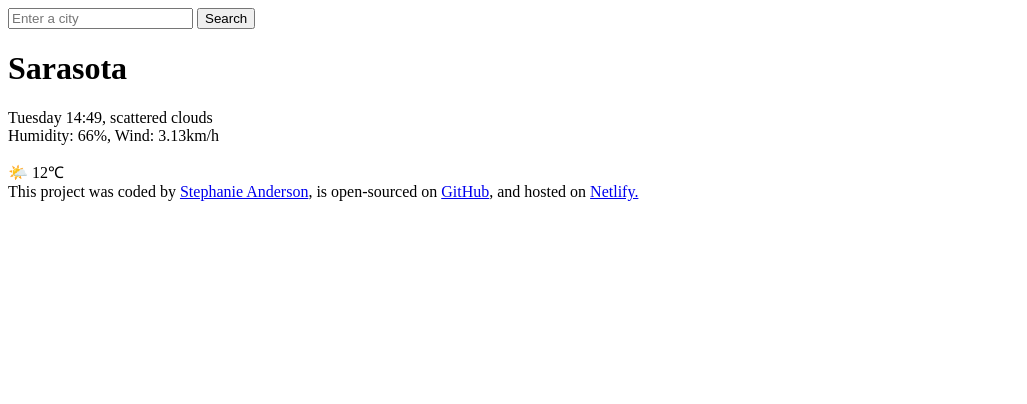
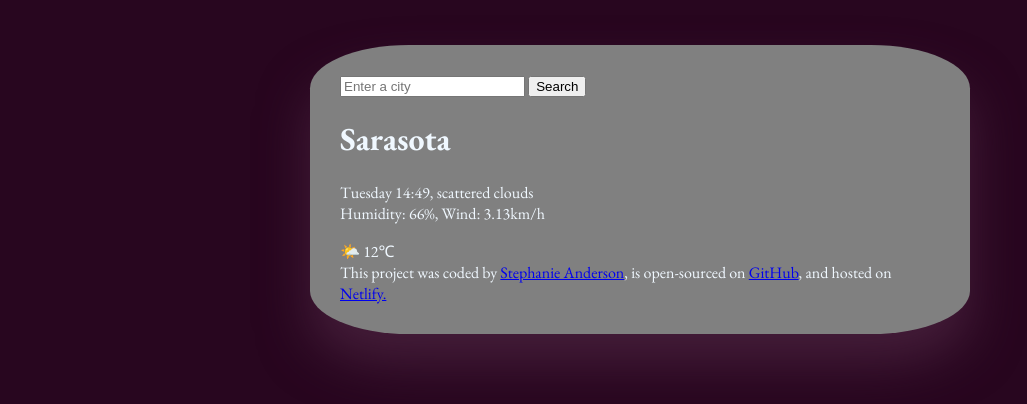
Before and after one commit to IslaAdventura/Project-Weather-App, a plain HTML site: page index.html in a window 1280 px wide. Shown: the whole page, without its empty margins (0-1027 px from the left). Drawn offline with nearby package versions, Linux system fonts and the light colour scheme.

Commit message:
styled main container and added custom font

```diff
--- a/index.html
+++ b/index.html
@@ -3,9 +3,17 @@
   <head>
     <meta charset="UTF-8" />
     <meta name="viewport" content="width=>, initial-scale=1.0" />
+    <link rel="preconnect" href="https://fonts.googleapis.com" />
+    <link rel="preconnect" href="https://fonts.gstatic.com" crossorigin />
+    <link
+      href="https://fonts.googleapis.com/css2?family=EB+Garamond:ital,wght@0,400..800;1,400..800&display=swap"
+      rel="stylesheet"
+    />
+    <link rel="stylesheet" href="src/style.css" />
     <title>Project Weather App</title>
   </head>
   <body>
+    <div class="weather-app">
       <header>
         <form>
           <input type="search" placeholder="Enter a city" required />
@@ -40,5 +48,6 @@
           Netlify.</a
         >
       </footer>
+    </div>
   </body>
 </html>
--- /dev/null
+++ b/src/style.css
@@ -0,0 +1,17 @@
+body {
+  background-color: rgb(40, 6, 31);
+  color: aliceblue;
+  font-family: "EB Garamond", serif;
+  font-optical-sizing: auto;
+  font-weight: 500px;
+  font-style: normal;
+}
+
+.weather-app {
+  background: gray;
+  border-radius: 15%;
+  box-shadow: 0 30px 50px rgb(68, 29, 57);
+  margin: 45px auto;
+  max-width: 600px;
+  padding: 30px;
+}
```
Lines whose indentation alone changed are shown as unchanged.
